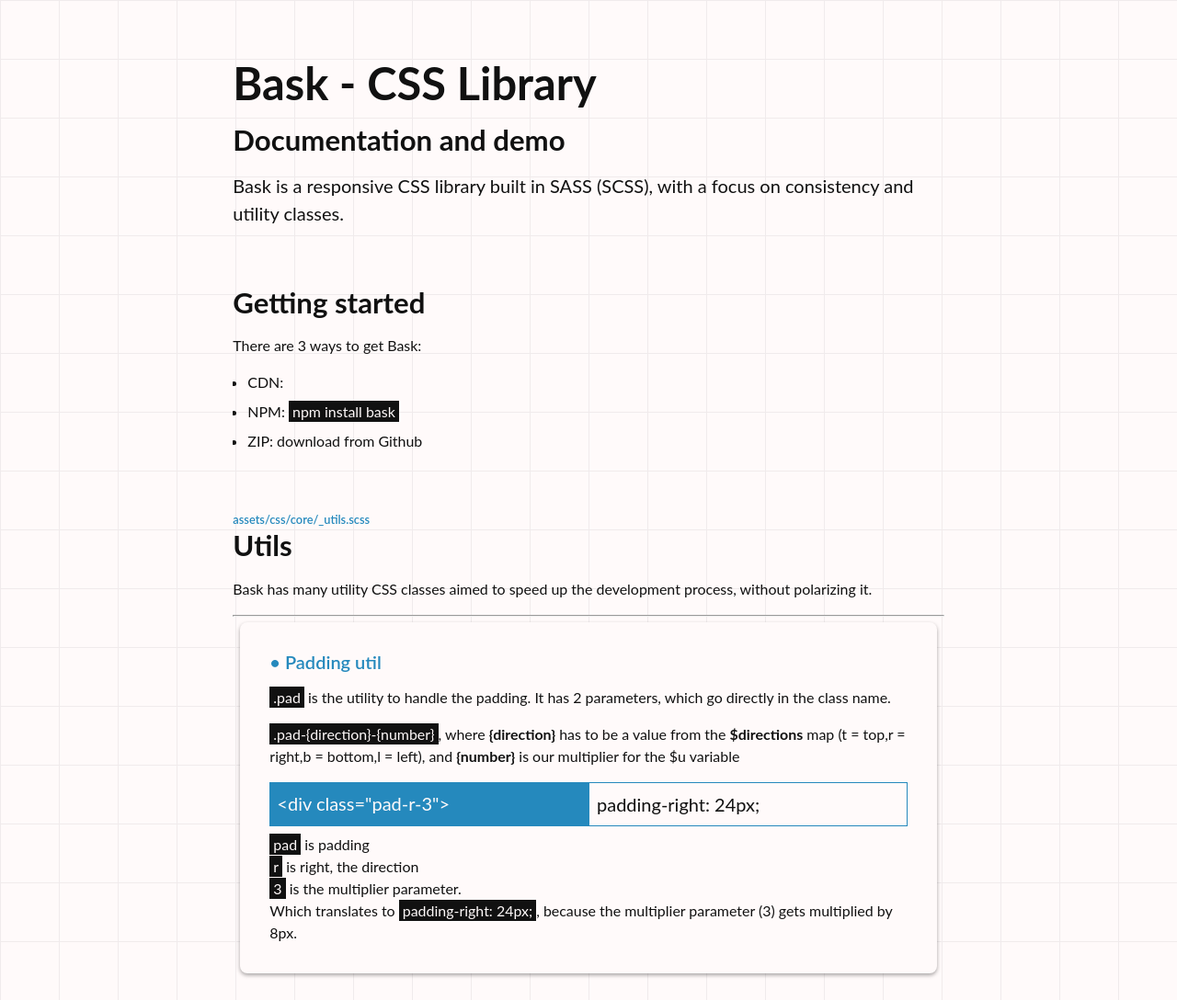
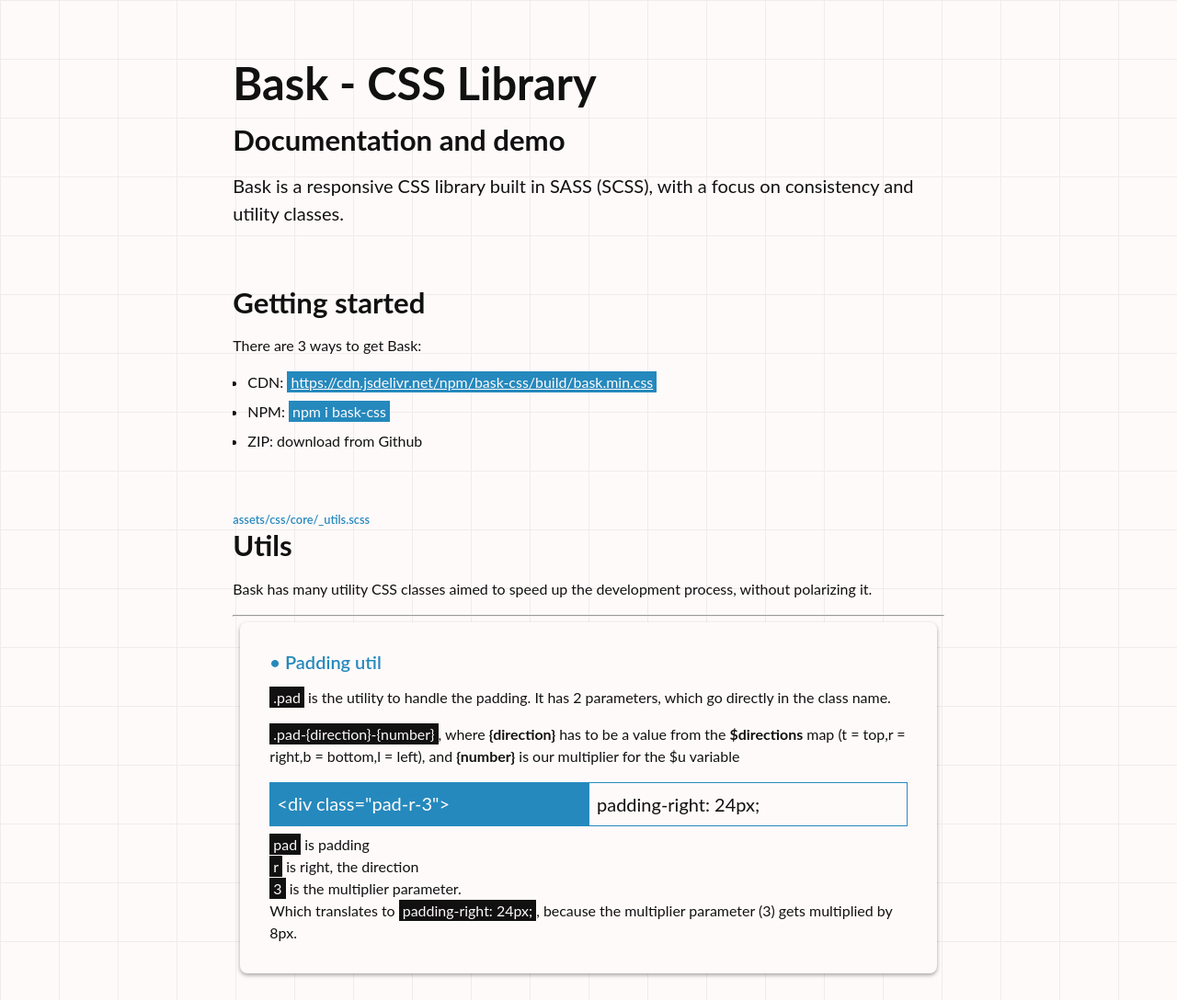
Before and after one commit to andreamorosi/bask, a website: page index.html in a window 1280 px wide. Shown: the top 1088 px of the page at 92% size. Drawn offline with Linux system fonts and the light colour scheme.

Commit message:
chore: updated readme with CDN and NPM links

```diff
--- a/index.html
+++ b/index.html
@@ -103,9 +103,12 @@
         <ul class="text text-m list">
           <li>
             CDN:
+            <em class="bg-main">
+              <a href="https://cdn.jsdelivr.net/npm/bask-css/build/bask.min.css" target="_blank" rel="noopener noreferrer">https://cdn.jsdelivr.net/npm/bask-css/build/bask.min.css</a>
+            </em>
           </li>
           <li>
-            NPM: <em>npm install bask</em>
+            NPM: <em class="bg-main">npm i bask-css</em>
           </li>
           <li>
             ZIP: download from Github
```
